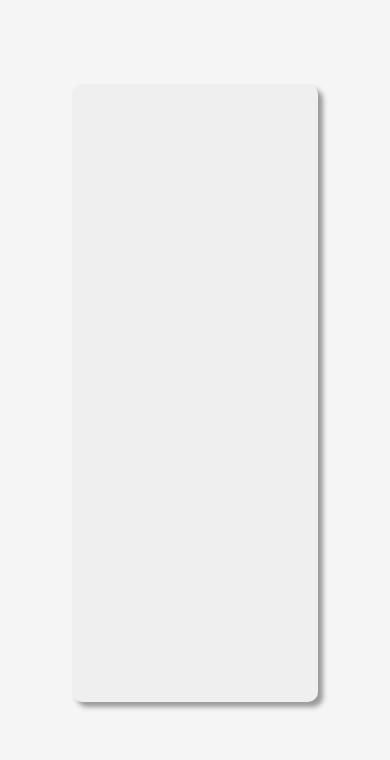
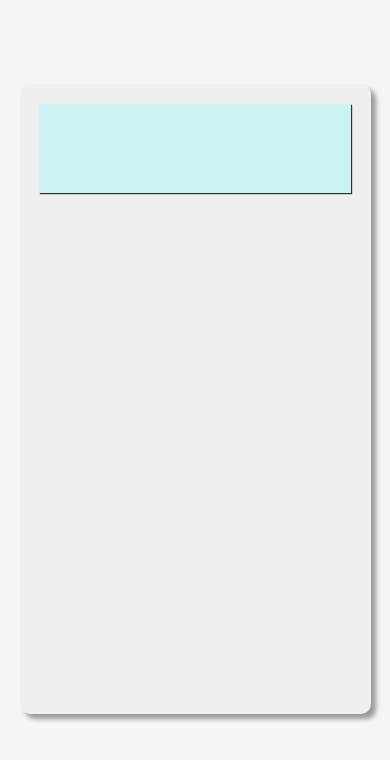
Before and after one commit to darin-estrin/jscalculator, a plain HTML site: page index.html in a window 390 px wide. Drawn offline with nearby package versions, Linux system fonts and the light colour scheme.

Commit message:
added calculator screen

```diff
--- a/index.html
+++ b/index.html
@@ -15,7 +15,7 @@
 <body>
   <div class="container">
     <div id="calculator">
-
+      <div class="screen"></div>
   </div>
 </body>
 </html>
--- a/main.css
+++ b/main.css
@@ -22,3 +22,16 @@ body {
   padding: 5%;
   width: 80%;
 }
+
+.screen {
+  background-color: #aef7fa88;
+  box-shadow: 1px 1px 1px #2d2e2e;
+  height: 15%;
+  width: 100%;
+}
+
+@media only screen and (max-width: 700px) {
+  .container {
+    width: 100vw;
+  }
+}
```
